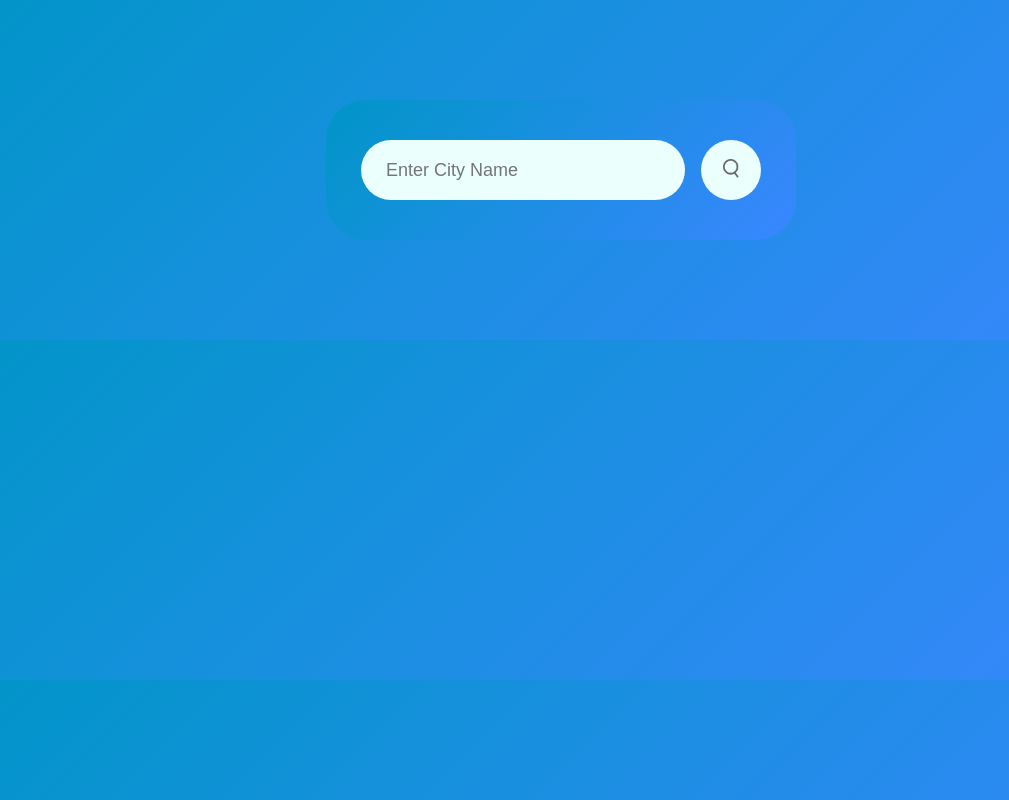
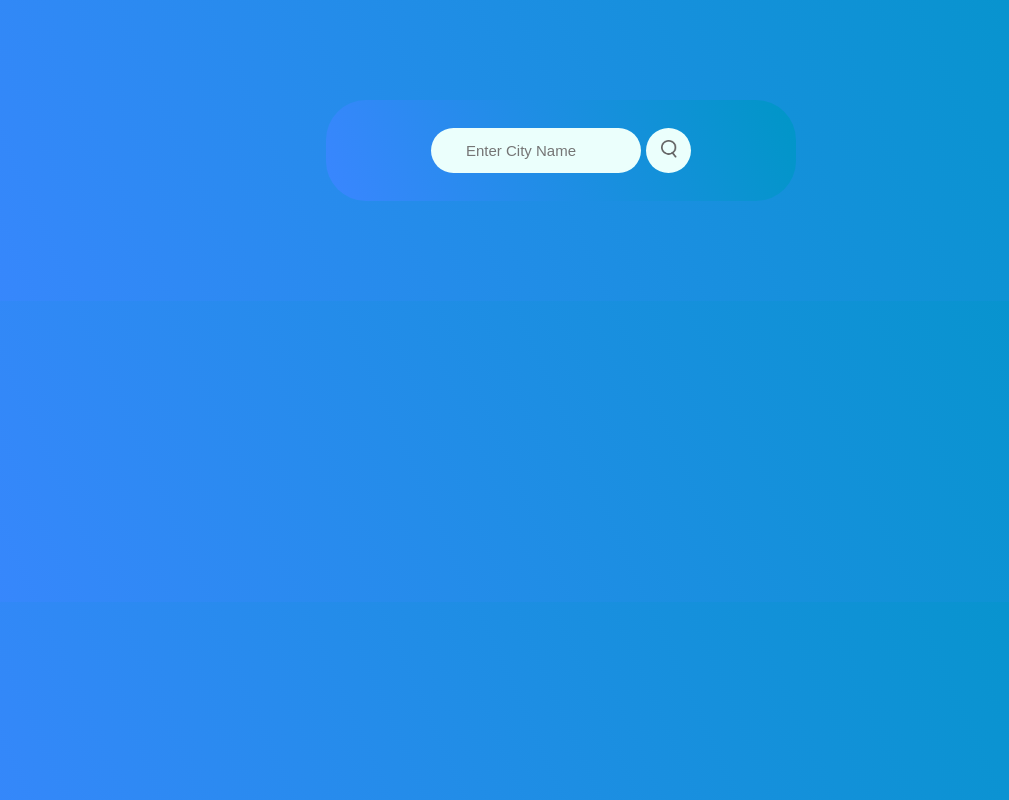
Before and after one commit to Enoch-2003/Weather---App, a plain HTML site: page index.html in a window 1280 px wide. Shown: the whole page, without its empty margins (79-1088 px from the left). Drawn offline with Linux system fonts and the light colour scheme.

Commit message:
Update style.css

```diff
--- a/style.css
+++ b/style.css
@@ -6,38 +6,43 @@
 }
 
 body{
-  background: linear-gradient(135deg, #0096c7,#3a86ff);
+  background: linear-gradient(246deg, #0096c7,#3a86ff);
 }
 
 .container{
+  display: flex;
+  flex-direction: column;
   border-radius: 40px;
   width: 90%;
   max-width: 470px;
-  background: linear-gradient(135deg, #0096c7,#3a86ff);
+  background: linear-gradient(246deg, #0096c7,#3a86ff);
   color: #fff;
   margin: 100px auto;
-  padding: 40px 35px;
+  padding: 40px 1px;
   text-align: center;
 }
 
 .search{
-  width: 100%;
+  align-self: center;
+  margin: -12px;
+  width: fit-content;
   display: flex;
   align-items: center;
-  justify-content: space-between;
+  justify-content: space-around;
 }
 
 .search input{
+  width: 210px;
   border: 0;
   outline: 0;
   background: #ebfffc;
   color: #555;
-  padding: 1px 25px;
-  height: 60px;
+  padding: 1px 35px;
+  height: 45px;
   border-radius: 30px;
   flex: 1;
-  margin-right: 16px;
-  font-size: 18px;
+  margin-right: 5px;
+  font-size: 15px;
 }
 
 .search button{
@@ -45,8 +50,8 @@ body{
   outline: 0;
   background: #ebfffc;
   border-radius: 50%;
-  width: 60px;
-  height: 60px;
+  width: 45px;
+  height: 45px;
   cursor: pointer;
 }
 
@@ -55,6 +60,7 @@ body{
 }
 
 .w-icon{
+  align-self: center;
   width: 170px;
   margin-top: 30px;
 }
@@ -95,13 +101,15 @@ body{
 }
 
 .weather{
+  flex-direction: column;
   display: none;
 }
 
 .err{
   text-align: left;
-  margin-left: 10px;
-  margin-top: 10px;
+  margin-left: 35px;
+  margin-top: 38px;
   font-size: 14px;
+  color: black;
   display: none;
 }
```
